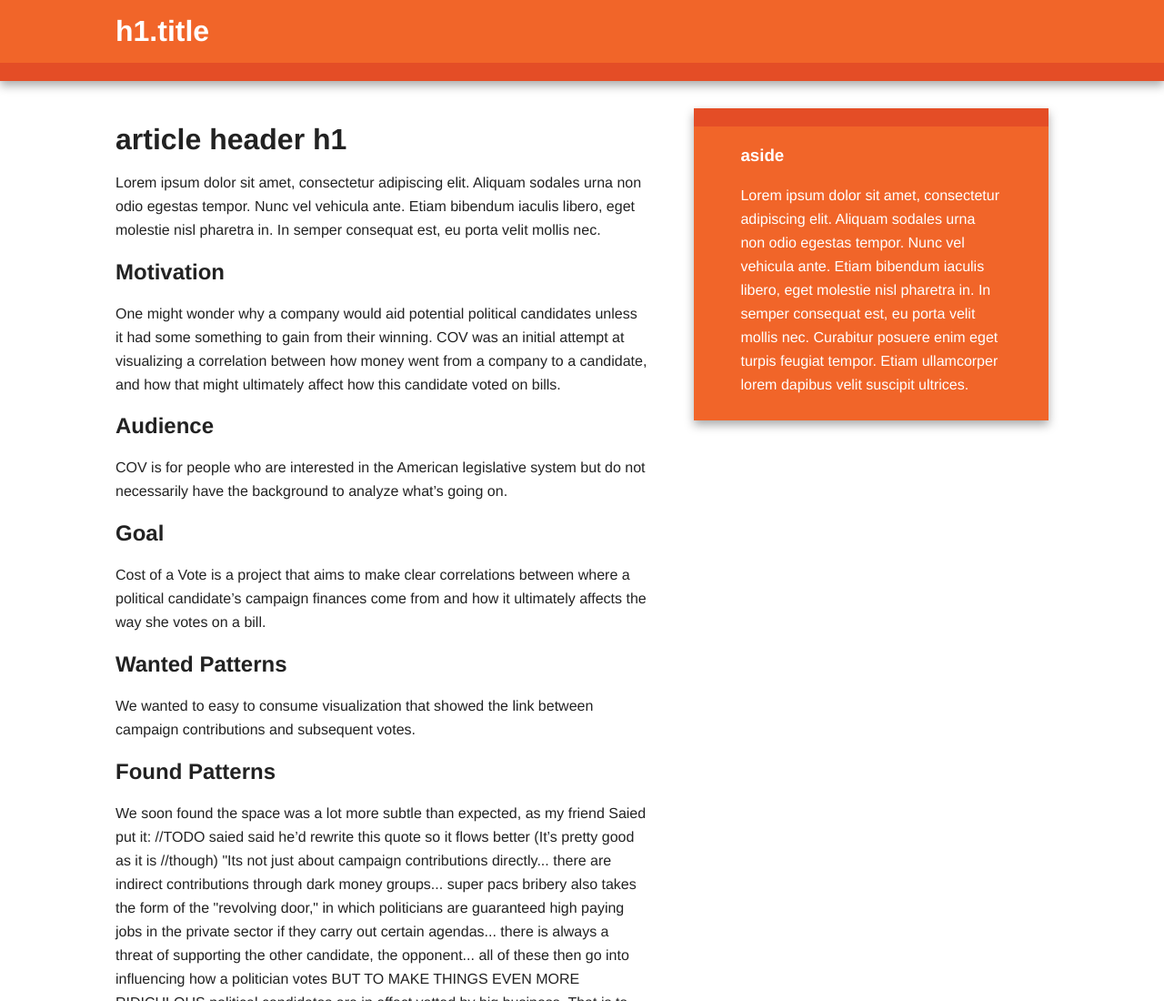
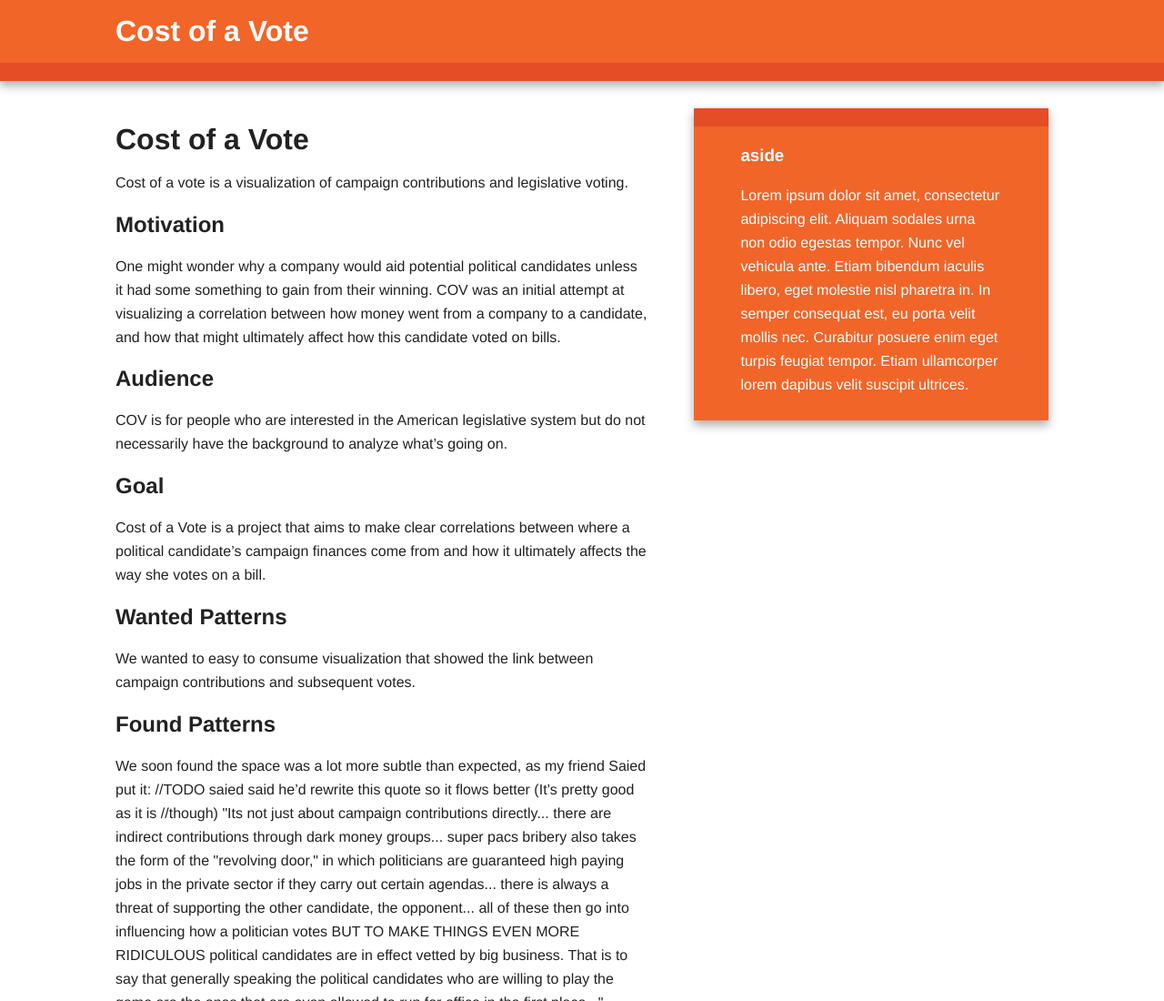
Before and after one commit to funseiki/cost_of_a_vote, a website: page social_viz_page/index.html in a window 1280 px wide. Shown: the top 1100 px of the page at 91% size. Drawn offline with nearby package versions, Linux system fonts and the light colour scheme.

Commit message:
adding title

```diff
--- a/social_viz_page/index.html
+++ b/social_viz_page/index.html
@@ -6,7 +6,7 @@
     <head>
         <meta charset="utf-8">
         <meta http-equiv="X-UA-Compatible" content="IE=edge,chrome=1">
-        <title></title>
+        <title>Cost of a Vote</title>
         <meta name="description" content="">
         <meta name="viewport" content="width=device-width">
 
@@ -22,7 +22,7 @@
 
         <div class="header-container">
             <header class="wrapper clearfix">
-                <h1 class="title">h1.title</h1>
+                <h1 class="title">Cost of a Vote</h1>
             </header>
         </div>
 
@@ -31,8 +31,9 @@
 
                 <article>
                     <header>
-                        <h1>article header h1</h1>
-                        <p>Lorem ipsum dolor sit amet, consectetur adipiscing elit. Aliquam sodales urna non odio egestas tempor. Nunc vel vehicula ante. Etiam bibendum iaculis libero, eget molestie nisl pharetra in. In semper consequat est, eu porta velit mollis nec.</p>
+                        <h1>Cost of a Vote</h1>
+                        <p>Cost of a vote is a visualization of campaign
+                        contributions and legislative voting.</p>
                     </header>
                     <section>
                         <h2>Motivation</h2>
```
